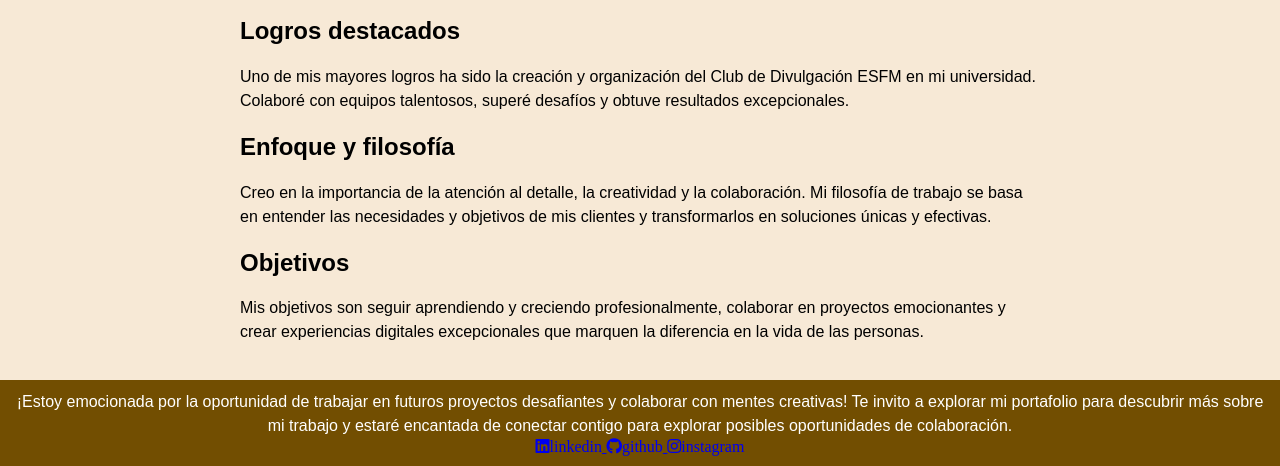
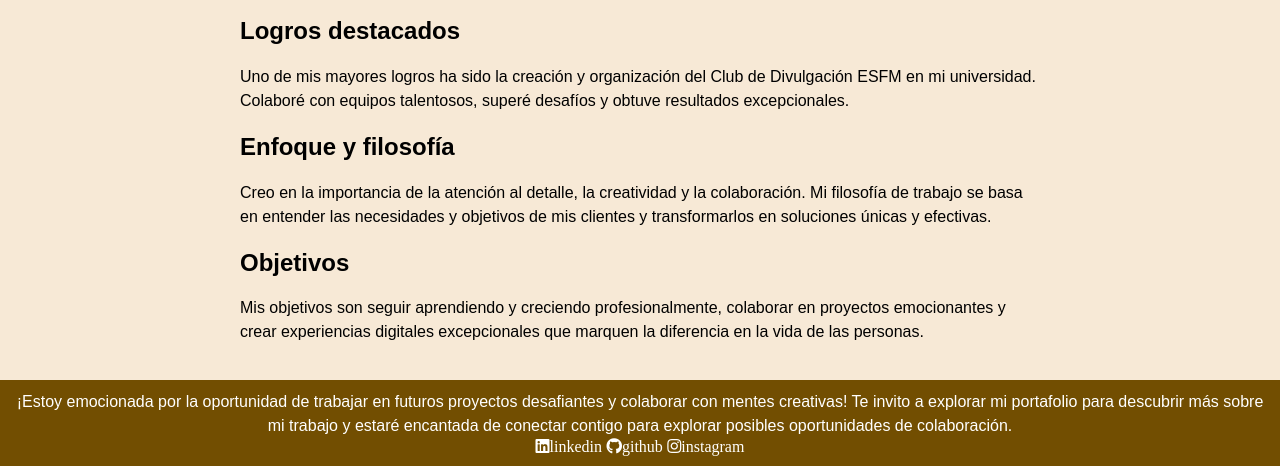
Before and after one commit to Crisel8a/Portafolio-Personal, a plain HTML site: page index.html in a window 1280 px wide. Shown: the part 467-933 px from the top of the page. Drawn offline with Linux system fonts and the light colour scheme.

Commit message:
Update index.html

```diff
--- a/index.html
+++ b/index.html
@@ -163,6 +163,14 @@
 
       <link rel="stylesheet" href="https://cdnjs.cloudflare.com/ajax/libs/font-awesome/5.15.3/css/all.min.css">
 
+      <style>
+        .social-links a {
+          color: #ffffff; /* Color blanco */
+          text-decoration: none; /* Eliminar subrayado */
+        }
+      </style>
+
+
 
   </footer>
 
```
